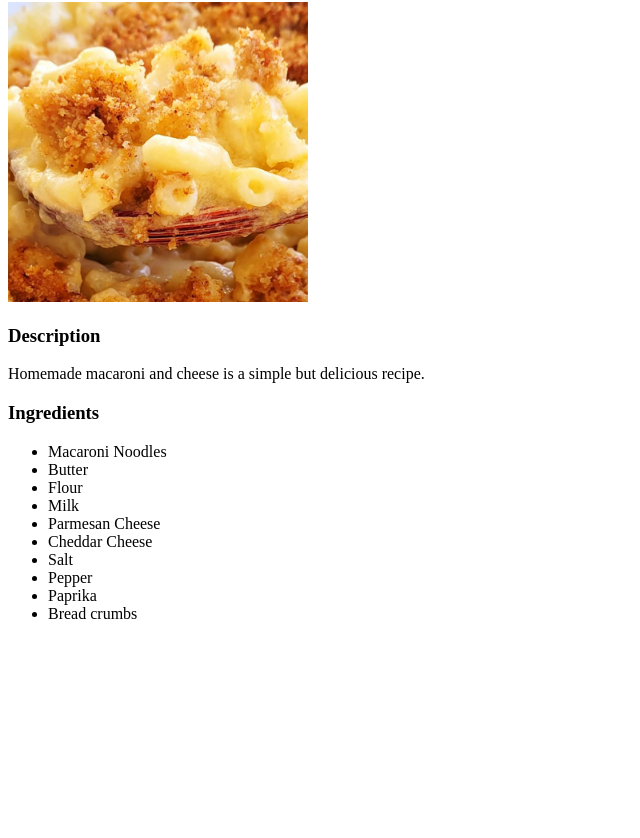
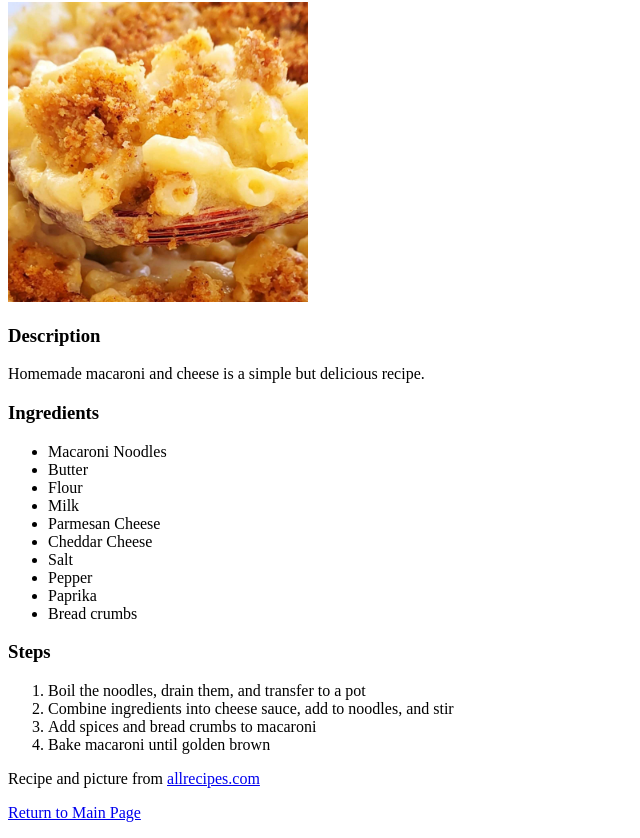
Before and after one commit to Fitzinator/odin-recipes, a plain HTML site: page recipes/macandcheese.html in a window 1280 px wide. Shown: the part 78-916 px from the top of the page, without its empty margins (0-640 px from the left). Before the commit the page ends 800 px from the top, so only its background shows below. Drawn offline with Linux system fonts and the light colour scheme.

Commit message:
Finish mac and cheese html page recipe
Added directions, link to recipe from allrecipes, and a link back to the main page

```diff
--- a/recipes/macandcheese.html
+++ b/recipes/macandcheese.html
@@ -21,5 +21,14 @@
                 <li>Paprika</li>
                 <li>Bread crumbs</li>
             </ul>
+            <h3>Steps</h3>
+            <ol>
+                <li>Boil the noodles, drain them, and transfer to a pot</li>
+                <li>Combine ingredients into cheese sauce, add to noodles, and stir</li>
+                <li>Add spices and bread crumbs to macaroni</li>
+                <li>Bake macaroni until golden brown</li>
+            </ol>
+            <p>Recipe and picture from <a href="https://www.allrecipes.com/recipe/11679/homemade-mac-and-cheese">allrecipes.com</a></p>
+            <p><a href="../index.html">Return to Main Page</a></p>
         </body>
     </html>
```
